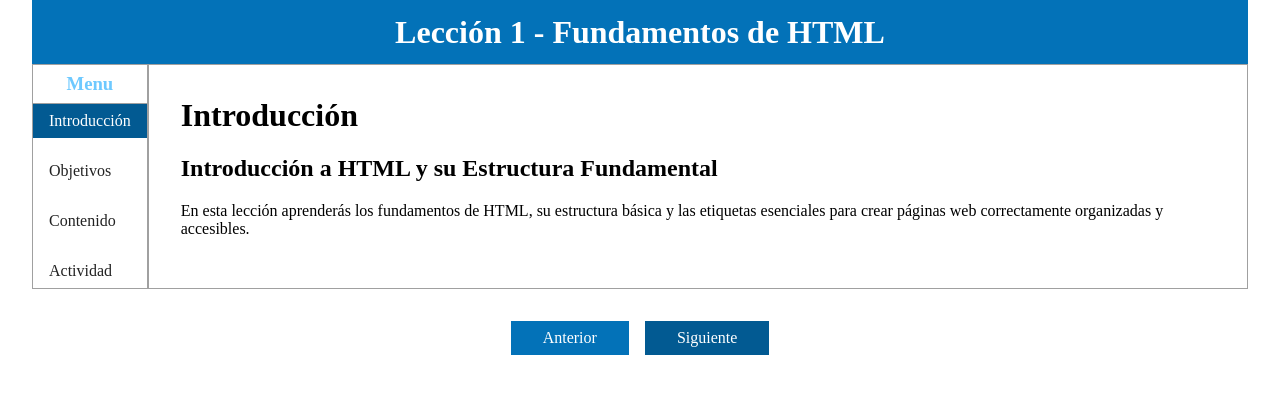
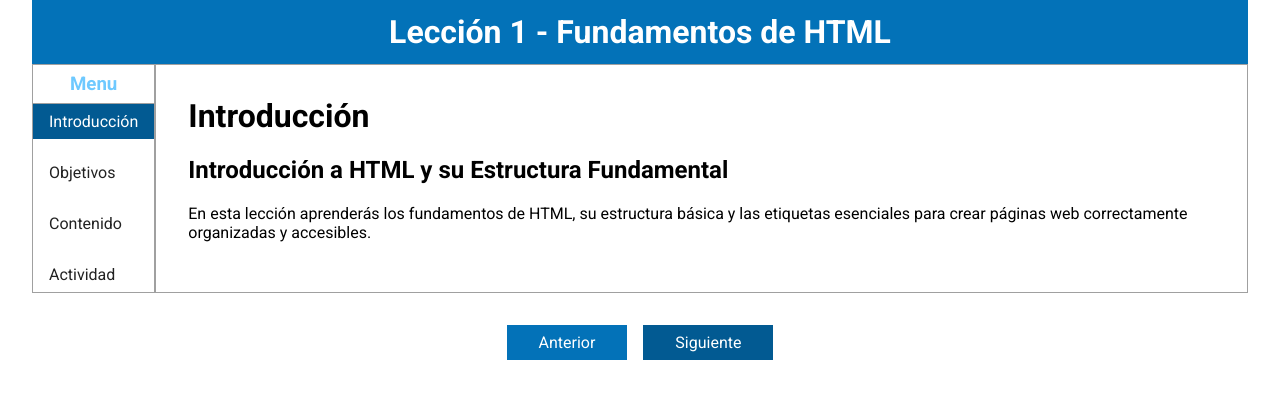
Before and after one commit to BramdonSantiago/ovas-virtuales, an Angular app: page /introduccion in a window 1280 px wide. Shown: the top 398 px of the page. Built offline with nearby package versions, Linux system fonts and the light colour scheme.

Commit message:
Feature: Change the font on page source via CDN

```diff
--- a/src/index.html
+++ b/src/index.html
@@ -1,13 +1,20 @@
 <!doctype html>
 <html lang="en">
+
 <head>
   <meta charset="utf-8">
   <title>OvasVirtuales</title>
   <base href="/">
   <meta name="viewport" content="width=device-width, initial-scale=1">
   <link rel="icon" type="image/x-icon" href="favicon.ico">
+  <link rel="preconnect" href="https://fonts.googleapis.com">
+  <link rel="preconnect" href="https://fonts.gstatic.com" crossorigin>
+  <link href="https://fonts.googleapis.com/css2?family=Roboto:ital,wght@0,100..900;1,100..900&display=swap"
+    rel="stylesheet">
 </head>
+
 <body>
   <app-root></app-root>
 </body>
+
 </html>
--- a/src/styles.scss
+++ b/src/styles.scss
@@ -13,6 +13,7 @@
 body {
     margin: 0;
     padding: 0;
+    font-family: "Roboto", sans-serif;
 }
 
 h1, h2, h3, h4, p {
```
